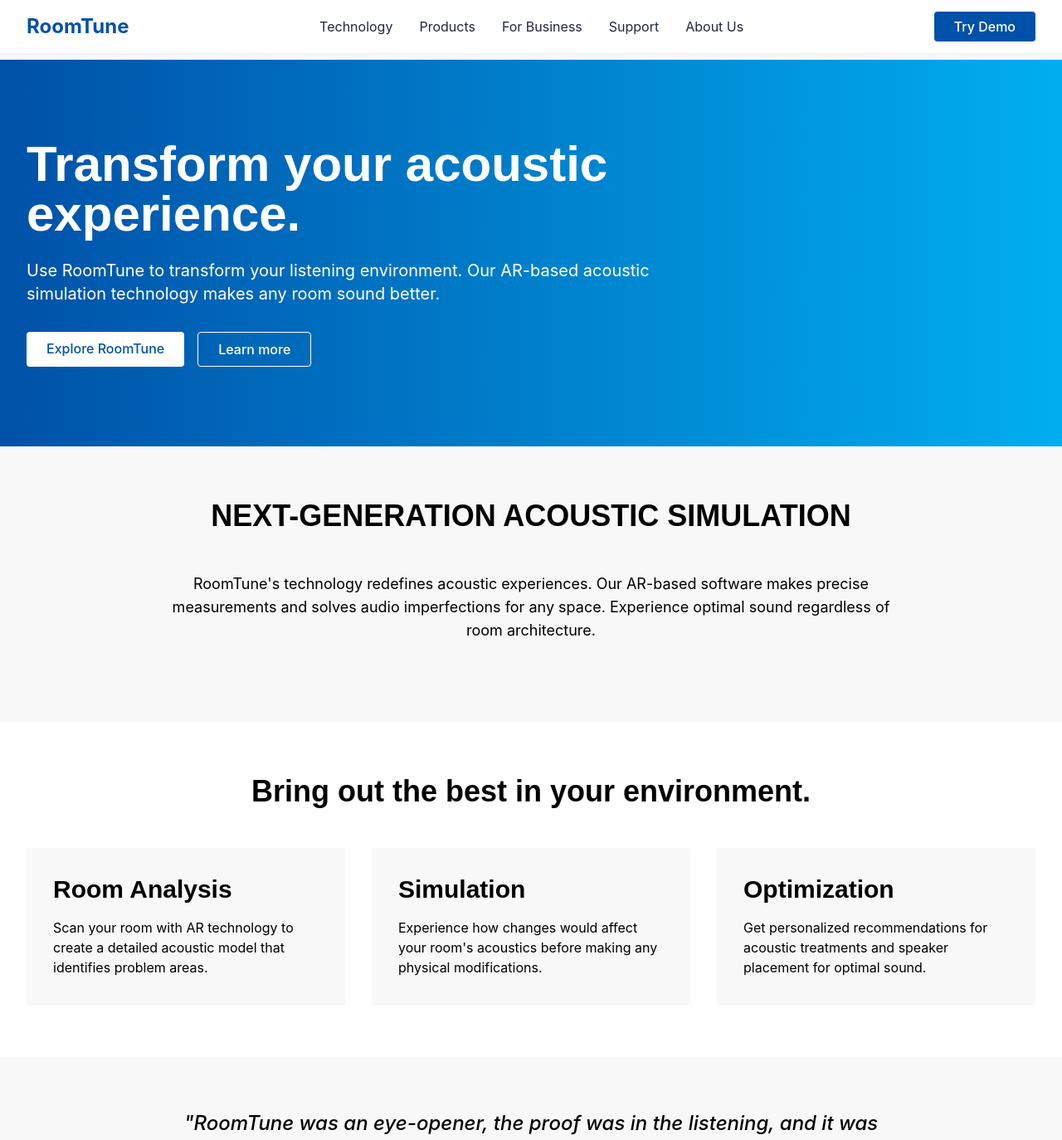
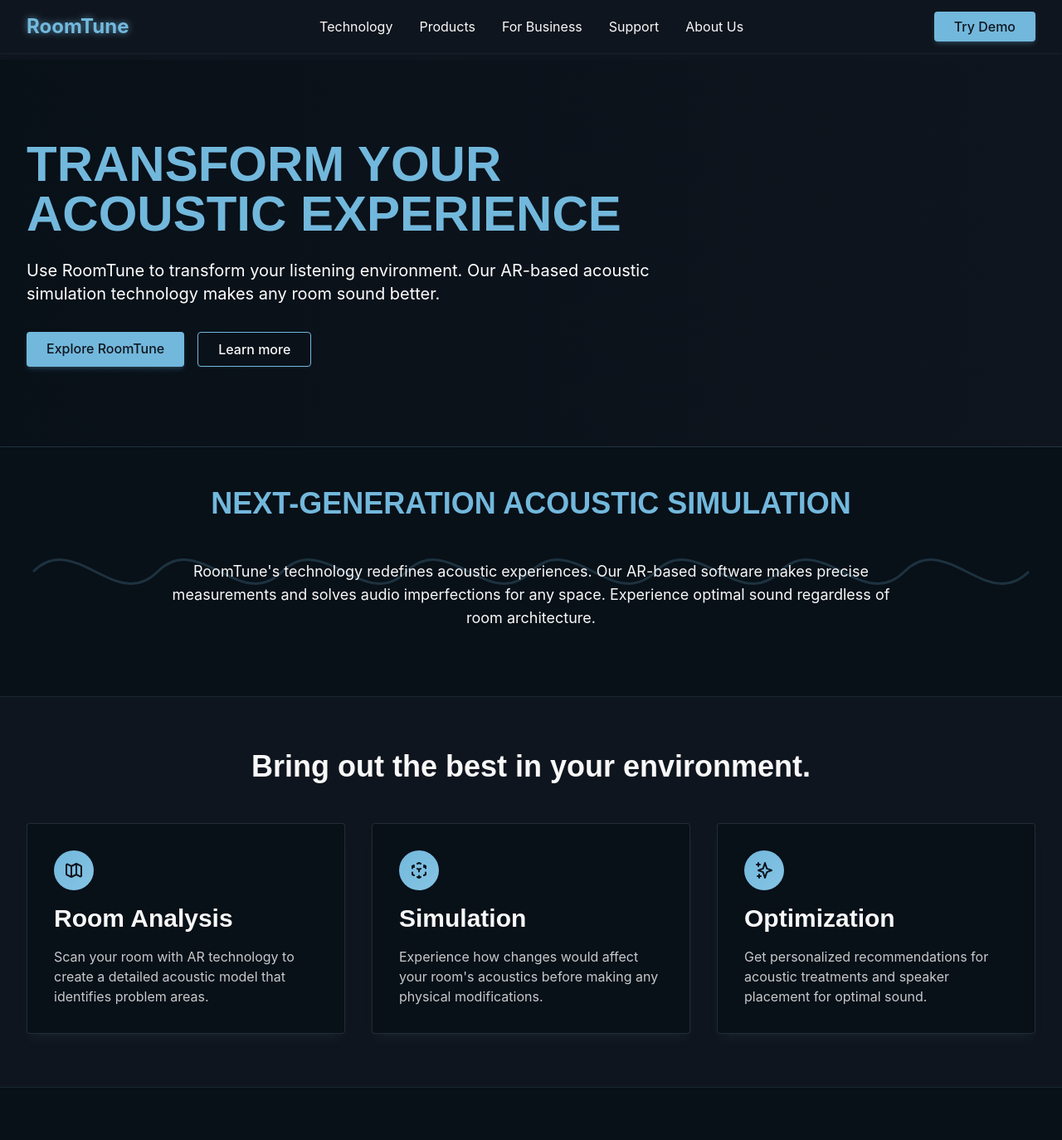
Before and after one commit to roomtune/roomtune.github.io, a Next.js app: page / in a window 1280 px wide. Shown: the top 1374 px of the page at 83% size. Built offline with nearby package versions, Linux system fonts and the light colour scheme.

Commit message:
changed theme to more darker blue with black background, with added glow

```diff
--- a/app/globals.css
+++ b/app/globals.css
@@ -5,19 +5,18 @@
 @import url('https://fonts.googleapis.com/css2?family=Inter:wght@300;400;500;600;700&family=Montserrat:wght@400;500;600;700;800&display=swap');
 
 :root {
-  --foreground-rgb: 0, 0, 0;
-  --background-start-rgb: 248, 248, 248;
-  --background-end-rgb: 255, 255, 255;
+  --foreground-rgb: 248, 248, 248;
+  --background-start-rgb: 15, 21, 30;
+  --background-end-rgb: 8, 16, 24;
 }
 
 body {
   color: rgb(var(--foreground-rgb));
   background: linear-gradient(
       to bottom,
-      transparent,
+      rgb(var(--background-start-rgb)),
       rgb(var(--background-end-rgb))
-    )
-    rgb(var(--background-start-rgb));
+    );
 }
 
 @layer components {
@@ -26,22 +25,22 @@
   }
 
   .btn-primary {
-    @apply bg-primary text-white font-medium py-2 px-6 rounded hover:opacity-90 transition-opacity;
+    @apply bg-primary text-dark font-medium py-2 px-6 rounded hover:bg-primary/90 transition-all shadow-md shadow-primary/20 hover:shadow-lg hover:shadow-primary/30;
   }
 
   .btn-secondary {
-    @apply bg-white text-primary border border-primary font-medium py-2 px-6 rounded hover:bg-primary/10 transition-colors;
+    @apply bg-transparent text-light border border-primary font-medium py-2 px-6 rounded hover:bg-primary/10 transition-colors shadow-sm shadow-primary/10;
   }
 
   .heading-xl {
-    @apply font-heading text-4xl md:text-5xl lg:text-6xl font-bold;
+    @apply font-heading text-4xl md:text-5xl lg:text-6xl font-bold text-light;
   }
 
   .heading-lg {
-    @apply font-heading text-3xl md:text-4xl font-bold;
+    @apply font-heading text-3xl md:text-4xl font-bold text-light;
   }
 
   .heading-md {
-    @apply font-heading text-2xl md:text-3xl font-semibold;
+    @apply font-heading text-2xl md:text-3xl font-semibold text-light;
   }
 }
--- a/app/page.tsx
+++ b/app/page.tsx
@@ -4,24 +4,24 @@
 
 export default function Home() {
   return (
-    <main className="min-h-screen pt-[72px]">
+    <main className="min-h-screen pt-[72px] bg-dark text-light">
       <Header />
 
       {/* Hero Section */}
-      <section className="bg-gradient-to-r from-primary to-secondary text-white py-16 md:py-24">
+      <section className="bg-gradient-to-r from-darker to-dark text-white py-16 md:py-24 border-b border-primary/20">
         <div className="container-wide">
           <div className="max-w-3xl">
-            <h1 className="heading-xl mb-6 opacity-0 animate-fadeIn">
-              Transform your acoustic experience.
+            <h1 className="heading-xl mb-6 opacity-0 animate-fadeIn text-primary">
+              TRANSFORM YOUR ACOUSTIC EXPERIENCE
             </h1>
             <p className="text-xl mb-8 opacity-0 animate-fadeInDelayed">
               Use RoomTune to transform your listening environment. Our AR-based acoustic simulation technology makes any room sound better.
             </p>
             <div className="flex flex-wrap gap-4">
-              <Link href="/products" className="btn-primary bg-white text-primary">
+              <Link href="/products" className="btn-primary">
                 Explore RoomTune
               </Link>
-              <Link href="/technology" className="btn-secondary bg-transparent border-white text-white hover:bg-white/20">
+              <Link href="/technology" className="btn-secondary">
                 Learn more
               </Link>
             </div>
@@ -29,10 +29,20 @@
         </div>
       </section>
 
-      {/* Technology Highlight Section */}
-      <section className="py-16 bg-light">
-        <div className="container-wide">
-          <h2 className="heading-lg text-center mb-12">
+      {/* Waveform Section */}
+      <section className="py-12 bg-darker relative overflow-hidden">
+        <div className="absolute inset-0 flex items-center justify-center opacity-20">
+          <svg width="100%" height="200" viewBox="0 0 1200 200" className="text-primary">
+            <path
+              d="M0,100 C50,50 100,150 150,100 C200,50 250,150 300,100 C350,50 400,150 450,100 C500,50 550,150 600,100 C650,50 700,150 750,100 C800,50 850,150 900,100 C950,50 1000,150 1050,100 C1100,50 1150,150 1200,100"
+              fill="none"
+              stroke="currentColor"
+              strokeWidth="3"
+            />
+          </svg>
+        </div>
+        <div className="container-wide relative z-10">
+          <h2 className="heading-lg text-center mb-12 text-primary">
             NEXT-GENERATION ACOUSTIC SIMULATION
           </h2>
           <div className="max-w-4xl mx-auto">
@@ -44,40 +54,55 @@
       </section>
 
       {/* Features Section */}
-      <section className="py-16 bg-white">
+      <section className="py-16 bg-dark border-y border-primary/10">
         <div className="container-wide">
           <h2 className="heading-lg text-center mb-12">
             Bring out the best in your environment.
           </h2>
           <div className="grid md:grid-cols-3 gap-8">
-            <div className="bg-light p-8 rounded shadow-sm">
+            <div className="bg-darker p-8 rounded shadow-lg shadow-primary/5 border border-metal/20">
+              <div className="mb-4 h-12 w-12 rounded-full bg-gradient-to-br from-primary to-secondary flex items-center justify-center">
+                <svg xmlns="http://www.w3.org/2000/svg" className="h-6 w-6 text-dark" fill="none" viewBox="0 0 24 24" stroke="currentColor">
+                  <path strokeLinecap="round" strokeLinejoin="round" strokeWidth={2} d="M9 20l-5.447-2.724A1 1 0 013 16.382V5.618a1 1 0 011.447-.894L9 7m0 13l6-3m-6 3V7m6 10l4.553 2.276A1 1 0 0021 18.382V7.618a1 1 0 00-.553-.894L15 4m0 13V4m0 0L9 7" />
+                </svg>
+              </div>
               <h3 className="heading-md mb-4">Room Analysis</h3>
-              <p>Scan your room with AR technology to create a detailed acoustic model that identifies problem areas.</p>
+              <p className="text-light/80">Scan your room with AR technology to create a detailed acoustic model that identifies problem areas.</p>
             </div>
-            <div className="bg-light p-8 rounded shadow-sm">
+            <div className="bg-darker p-8 rounded shadow-lg shadow-primary/5 border border-metal/20">
+              <div className="mb-4 h-12 w-12 rounded-full bg-gradient-to-br from-primary to-secondary flex items-center justify-center">
+                <svg xmlns="http://www.w3.org/2000/svg" className="h-6 w-6 text-dark" fill="none" viewBox="0 0 24 24" stroke="currentColor">
+                  <path strokeLinecap="round" strokeLinejoin="round" strokeWidth={2} d="M14 10l-2 1m0 0l-2-1m2 1v2.5M20 7l-2 1m2-1l-2-1m2 1v2.5M14 4l-2-1-2 1M4 7l2-1M4 7l2 1M4 7v2.5M12 21l-2-1m2 1l2-1m-2 1v-2.5M6 18l-2-1v-2.5M18 18l2-1v-2.5" />
+                </svg>
+              </div>
               <h3 className="heading-md mb-4">Simulation</h3>
-              <p>Experience how changes would affect your room's acoustics before making any physical modifications.</p>
+              <p className="text-light/80">Experience how changes would affect your room's acoustics before making any physical modifications.</p>
             </div>
-            <div className="bg-light p-8 rounded shadow-sm">
+            <div className="bg-darker p-8 rounded shadow-lg shadow-primary/5 border border-metal/20">
+              <div className="mb-4 h-12 w-12 rounded-full bg-gradient-to-br from-primary to-secondary flex items-center justify-center">
+                <svg xmlns="http://www.w3.org/2000/svg" className="h-6 w-6 text-dark" fill="none" viewBox="0 0 24 24" stroke="currentColor">
+                  <path strokeLinecap="round" strokeLinejoin="round" strokeWidth={2} d="M5 3v4M3 5h4M6 17v4m-2-2h4m5-16l2.286 6.857L21 12l-5.714 2.143L13 21l-2.286-6.857L5 12l5.714-2.143L13 3z" />
+                </svg>
+              </div>
               <h3 className="heading-md mb-4">Optimization</h3>
-              <p>Get personalized recommendations for acoustic treatments and speaker placement for optimal sound.</p>
+              <p className="text-light/80">Get personalized recommendations for acoustic treatments and speaker placement for optimal sound.</p>
             </div>
           </div>
         </div>
       </section>
 
       {/* Testimonials Section */}
-      <section className="py-16 bg-light">
+      <section className="py-16 bg-darker">
         <div className="container-wide">
           <div className="flex flex-col items-center">
             <div className="max-w-4xl mx-auto text-center space-y-8">
-              <blockquote className="text-2xl font-medium italic">
+              <blockquote className="text-2xl font-medium italic text-light/90">
                 "RoomTune was an eye-opener, the proof was in the listening, and it was remarkable."
               </blockquote>
-              <blockquote className="text-2xl font-medium italic">
+              <blockquote className="text-2xl font-medium italic text-light/90">
                 "For studio setup, it's not even close. I'm for RoomTune all the way."
               </blockquote>
-              <blockquote className="text-2xl font-medium italic">
+              <blockquote className="text-2xl font-medium italic text-light/90">
                 "RoomTune is an audio professional's dream come true."
               </blockquote>
             </div>
@@ -86,13 +111,13 @@
       </section>
 
       {/* Business Section */}
-      <section className="py-16 bg-white">
+      <section className="py-16 bg-dark border-t border-primary/20">
         <div className="container-wide">
-          <h2 className="heading-lg text-center mb-8">
+          <h2 className="heading-lg text-center mb-8 text-primary">
             RoomTune for business.
           </h2>
           <div className="max-w-3xl mx-auto text-center mb-8">
-            <p className="text-lg">
+            <p className="text-lg text-light/80">
               We offer the industry's most powerful suite of acoustic simulation tools available. We're inventing the future of spatial audio for any content, device, and environment.
             </p>
           </div>
--- a/components/Header.tsx
+++ b/components/Header.tsx
@@ -22,31 +22,31 @@
   }, []);
 
   return (
-    <header className={`bg-white fixed top-0 left-0 w-full z-50 transition-all duration-300 ${
-      scrolled ? 'shadow-md' : 'shadow-sm'
+    <header className={`bg-dark fixed top-0 left-0 w-full z-50 transition-all duration-300 ${
+      scrolled ? 'shadow-md shadow-primary/20' : 'shadow-sm shadow-primary/10'
     }`}>
       <div className="container-wide py-4">
         <div className="flex items-center justify-between">
           {/* Logo */}
           <Link href="/" className="flex items-center">
-            <span className="text-2xl font-bold text-primary">RoomTune</span>
+            <span className="text-2xl font-bold text-primary animate-glowPulse">RoomTune</span>
           </Link>
 
           {/* Desktop Navigation */}
           <nav className="hidden md:flex items-center space-x-8">
-            <Link href="/technology" className="text-gray-800 hover:text-primary">
+            <Link href="/technology" className="text-light hover:text-primary transition-colors">
               Technology
             </Link>
-            <Link href="/products" className="text-gray-800 hover:text-primary">
+            <Link href="/products" className="text-light hover:text-primary transition-colors">
               Products
             </Link>
-            <Link href="/business" className="text-gray-800 hover:text-primary">
+            <Link href="/business" className="text-light hover:text-primary transition-colors">
               For Business
             </Link>
-            <Link href="/support" className="text-gray-800 hover:text-primary">
+            <Link href="/support" className="text-light hover:text-primary transition-colors">
               Support
             </Link>
-            <Link href="/about" className="text-gray-800 hover:text-primary">
+            <Link href="/about" className="text-light hover:text-primary transition-colors">
               About Us
             </Link>
           </nav>
@@ -60,7 +60,7 @@
 
           {/* Mobile Menu Button */}
           <button
-            className="md:hidden text-gray-800"
+            className="md:hidden text-light"
             onClick={() => setIsMenuOpen(!isMenuOpen)}
             aria-label="Toggle menu"
           >
@@ -81,27 +81,27 @@
           <nav className="md:hidden mt-4 pb-4">
             <ul className="flex flex-col space-y-4">
               <li>
-                <Link href="/technology" className="block text-gray-800 hover:text-primary">
+                <Link href="/technology" className="block text-light hover:text-primary transition-colors">
                   Technology
                 </Link>
               </li>
               <li>
-                <Link href="/products" className="block text-gray-800 hover:text-primary">
+                <Link href="/products" className="block text-light hover:text-primary transition-colors">
                   Products
                 </Link>
               </li>
               <li>
-                <Link href="/business" className="block text-gray-800 hover:text-primary">
+                <Link href="/business" className="block text-light hover:text-primary transition-colors">
                   For Business
                 </Link>
               </li>
               <li>
-                <Link href="/support" className="block text-gray-800 hover:text-primary">
+                <Link href="/support" className="block text-light hover:text-primary transition-colors">
                   Support
                 </Link>
               </li>
               <li>
-                <Link href="/about" className="block text-gray-800 hover:text-primary">
+                <Link href="/about" className="block text-light hover:text-primary transition-colors">
                   About Us
                 </Link>
               </li>
--- a/tailwind.config.js
+++ b/tailwind.config.js
@@ -8,10 +8,14 @@
   theme: {
     extend: {
       colors: {
-        primary: '#0051A8', // Primary blue color, similar to Dirac's
-        secondary: '#00AEEF', // Secondary blue accent
-        dark: '#1A1A1A',
+        primary: '#72b8dc', // Bright blue accent from the HI-FI text glow and waveform
+        secondary: '#86c4e4', // Lighter variation of the accent blue
+        dark: '#0f151e', // Dark navy background
+        darker: '#081018', // Even darker version for contrast
         light: '#F8F8F8',
+        metal: '#8c9cb0', // Metallic silver/gray from the speaker rim and volume knob
+        metalDark: '#414a57', // Darker metal accent
+        black: '#000000', // Pure black for speaker elements
       },
       fontFamily: {
         sans: ['Inter', 'sans-serif'],
@@ -20,12 +24,23 @@
       animation: {
         fadeIn: 'fadeIn 1.5s ease-in-out forwards',
         fadeInDelayed: 'fadeIn 1.5s ease-in-out 0.8s forwards',
+        glowPulse: 'glowPulse 3s ease-in-out infinite',
       },
       keyframes: {
         fadeIn: {
           '0%': { opacity: '0' },
           '100%': { opacity: '1' },
         },
+        glowPulse: {
+          '0%, 100%': {
+            textShadow: '0 0 8px rgba(114, 184, 220, 0.7)',
+            filter: 'brightness(1)'
+          },
+          '50%': {
+            textShadow: '0 0 15px rgba(114, 184, 220, 0.9)',
+            filter: 'brightness(1.2)'
+          },
+        },
       },
     },
   },
```
Also changed, not shown: components/Footer.tsx (+25 -25 lines).
